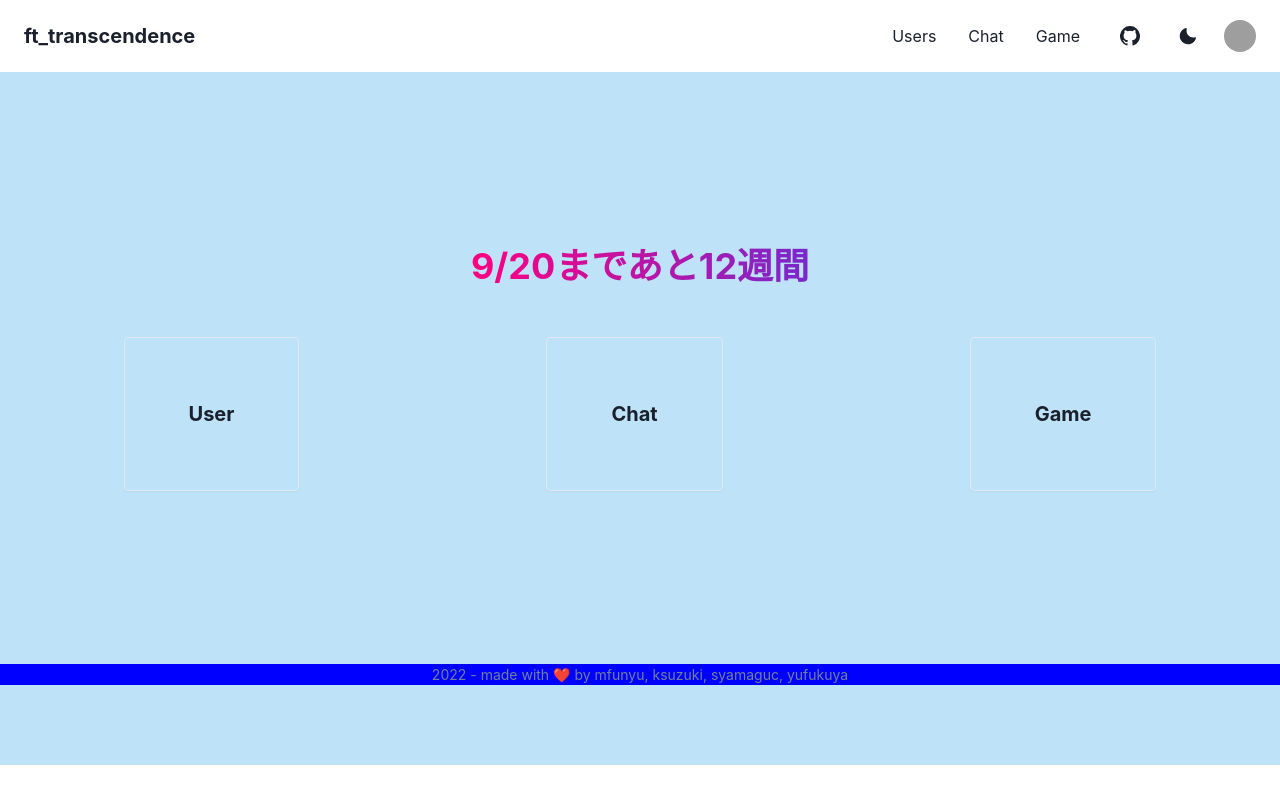
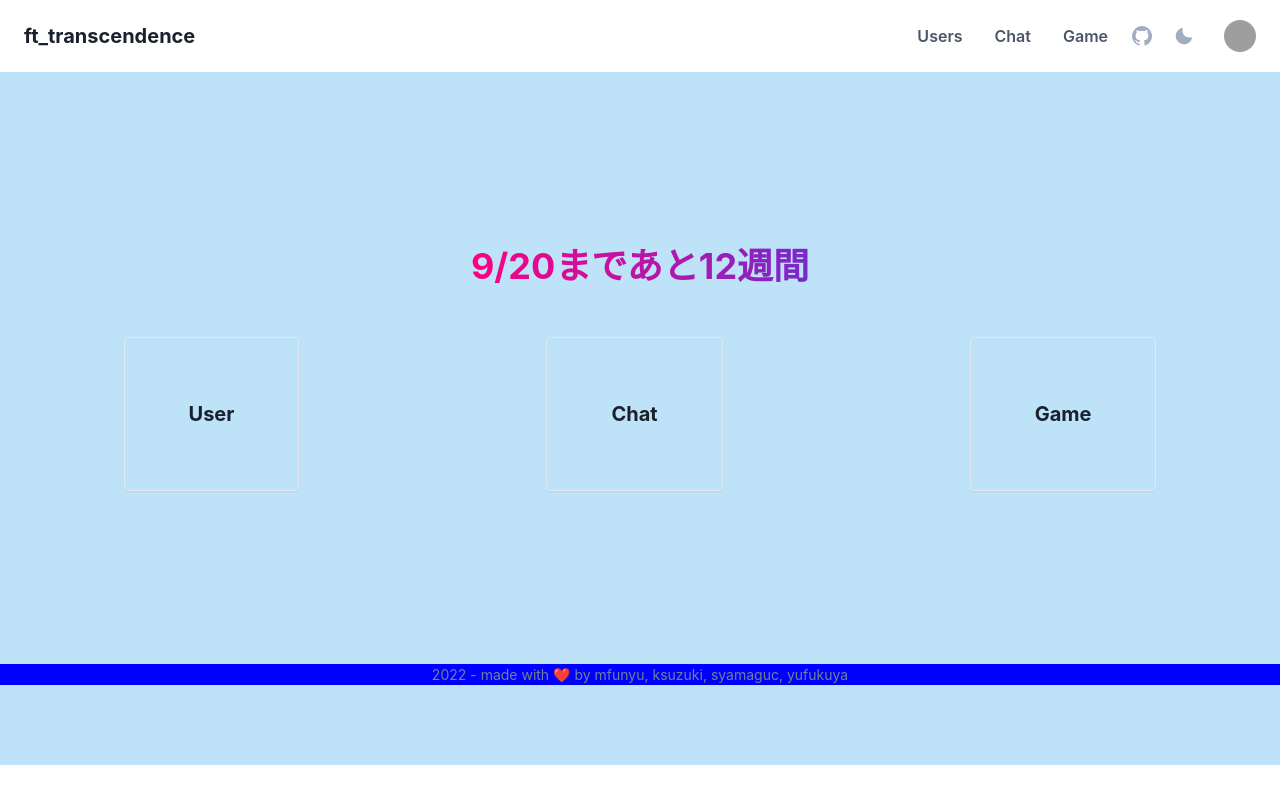
Before and after one commit to syamaguc/ft_transcendence, a Next.js app in the folder frontend/: page / in a window 1280 px wide. Built offline with nearby package versions, Linux system fonts and the light colour scheme; grey boxes are pictures that could not be loaded.

Commit message:
modify header

```diff
--- a/frontend/src/components/header.tsx
+++ b/frontend/src/components/header.tsx
@@ -17,15 +17,15 @@ import {
   MenuItem,
   MenuDivider,
   Link as ChakraLink,
+  useColorMode,
   useColorModeValue,
   useDisclosure,
   chakra,
 } from '@chakra-ui/react'
-import { HamburgerIcon, CloseIcon } from '@chakra-ui/icons'
+import { SunIcon, MoonIcon, HamburgerIcon, CloseIcon } from '@chakra-ui/icons'
 
 import NextLink from 'next/link'
 
-import ThemeToggle from './theme-toggle'
 import { GithubIcon } from '@components/icons'
 
 const Links = ['Users', 'Chat', 'Game']
@@ -37,7 +37,7 @@ const NavLink = ({ children }: { children: ReactNode }) => (
     rounded={'md'}
     _hover={{
       textDecoration: 'none',
-      bg: useColorModeValue('gray.200', 'gray.700'),
+      bg: useColorModeValue('gray.100', 'gray.700'),
     }}
     href={'#'}
   >
@@ -46,69 +46,94 @@ const NavLink = ({ children }: { children: ReactNode }) => (
 )
 
 const HeaderContent = () => {
+  const { toggleColorMode: toggleMode } = useColorMode()
   const { isOpen, onOpen, onClose } = useDisclosure()
+  const bgColor = useColorModeValue('white', 'gray.800')
+
+  const text = useColorModeValue('dark', 'light')
+  const SwitchIcon = useColorModeValue(MoonIcon, SunIcon)
 
   return (
     <>
-      <Flex w="100%" h="100%" px="6" align="center" justify="space-between">
-        <IconButton
-          size="md"
-          fontSize="lg"
-          aria-label="Open menu"
-          variant="ghost"
-          color="current"
-          display={{ md: 'none' }}
-          onClick={isOpen ? onClose : onOpen}
-          icon={isOpen ? <CloseIcon /> : <HamburgerIcon />}
-        />
-        <NextLink href="/" passHref>
-          <chakra.a display="block" aria-label="Back to homepage">
-            <Heading size="md" display="block">
+      <Flex w='100%' h='100%' px='6' align='center' justify='space-between'>
+        <NextLink href='/' passHref>
+          <chakra.a display='block' aria-label='Back to homepage'>
+            <Heading size='md' display='block'>
               ft_transcendence
             </Heading>
           </chakra.a>
         </NextLink>
-        <Spacer display={{ base: 'none', md: 'flex' }} />
-        <HStack spacing={4} alignItems="center">
+
+        <Flex
+          justify='flex-end'
+          w='100%'
+          align='center'
+          color='gray.400'
+          maxW='1100px'
+        >
+          <HStack spacing='4'>
             <HStack
-            as={'nav'}
-            spacing={4}
-            mr={4}
+              as='nav'
+              spacing='4'
+              color='gray.600'
+              _dark={{ color: 'whiteAlpha.600' }}
+              fontWeight='semibold'
               display={{ base: 'none', md: 'flex' }}
             >
               {Links.map((link) => (
                 <NavLink key={link}>{link}</NavLink>
               ))}
             </HStack>
-          <HStack spacing={4} display={{ base: 'none', md: 'flex' }}>
+            <HStack spacing='4' display={{ base: 'none', md: 'flex' }}>
               <ChakraLink
                 isExternal
-              aria-label="Go to Github"
+                aria-label='Go to Github'
                 href={'https://github.com/syamaguc/ft_transcendence/'}
               >
                 <Icon
                   as={GithubIcon}
-                display="block"
-                transition="color 0.2s"
-                w="5"
-                h="5"
+                  display='block'
+                  transition='color 0.2s'
+                  w='5'
+                  h='5'
                   _hover={{ color: 'gray.600' }}
                 />
               </ChakraLink>
-            <ThemeToggle />
             </HStack>
-          <Flex alignItems="center">
+          </HStack>
+          <HStack spacing='5'>
+            <IconButton
+              size='md'
+              fontSize='lg'
+              aria-label={`Switch to ${text} mode`}
+              variant='ghost'
+              color='current'
+              ml={{ base: '0', md: '3' }}
+              onClick={toggleMode}
+              icon={<SwitchIcon />}
+            />
+            <IconButton
+              size='md'
+              fontSize='lg'
+              aria-label='Open menu'
+              variant='ghost'
+              color='current'
+              display={{ md: 'none' }}
+              onClick={isOpen ? onClose : onOpen}
+              icon={isOpen ? <CloseIcon /> : <HamburgerIcon />}
+            />
+            <Flex alignItems='center' display={{ base: 'none', md: 'flex' }}>
               <Menu>
                 <MenuButton
                   as={Button}
-                rounded="full"
-                variant="link"
-                cursor="pointer"
+                  rounded='full'
+                  variant='link'
+                  cursor='pointer'
                   minW={0}
                 >
                   <Avatar
-                  size="sm"
-                  src="https://images.unsplash.com/photo-1493666438817-866a91353ca9?ixlib=rb-0.3.5&q=80&fm=jpg&crop=faces&fit=crop&h=200&w=200&s=b616b2c5b373a80ffc9636ba24f7a4a9"
+                    size='sm'
+                    src='https://cdn.intra.42.fr/users/default.png'
                   />
                 </MenuButton>
                 <MenuList>
@@ -121,10 +146,17 @@ const HeaderContent = () => {
             </Flex>
           </HStack>
         </Flex>
+      </Flex>
 
       {isOpen ? (
         <Box pb={4} display={{ md: 'none' }}>
-          <Stack as="nav" spacing={4}>
+          <Stack
+            as='nav'
+            spacing='4'
+            color='gray.600'
+            _dark={{ color: 'whiteAlpha.600' }}
+            fontWeight='semibold'
+          >
             {Links.map((link) => (
               <NavLink key={link}>{link}</NavLink>
             ))}
@@ -140,7 +172,7 @@ const Header = (props: HTMLChakraProps<'header'>) => {
 
   return (
     <chakra.header>
-      <chakra.div height="4.5rem" mx="auto" maxW={maxW} maxWidth={maxWidth}>
+      <chakra.div height='4.5rem' mx='auto' maxW={maxW} maxWidth={maxWidth}>
         <HeaderContent />
       </chakra.div>
     </chakra.header>
```
Lines whose indentation alone changed are shown as unchanged.
